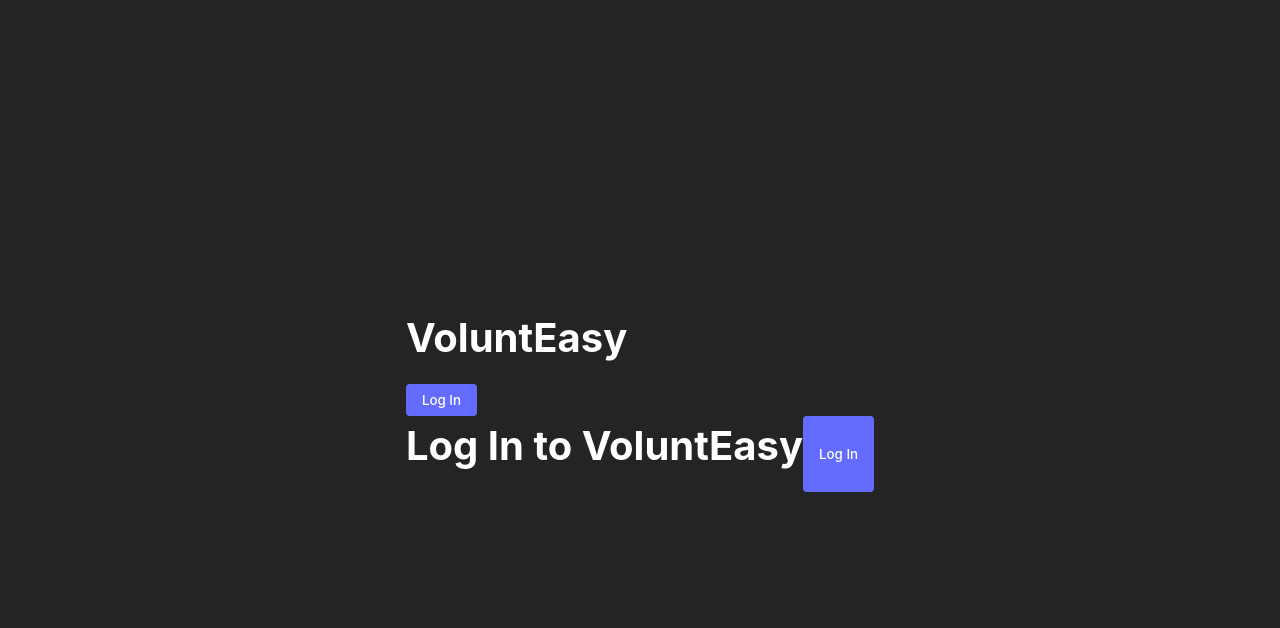
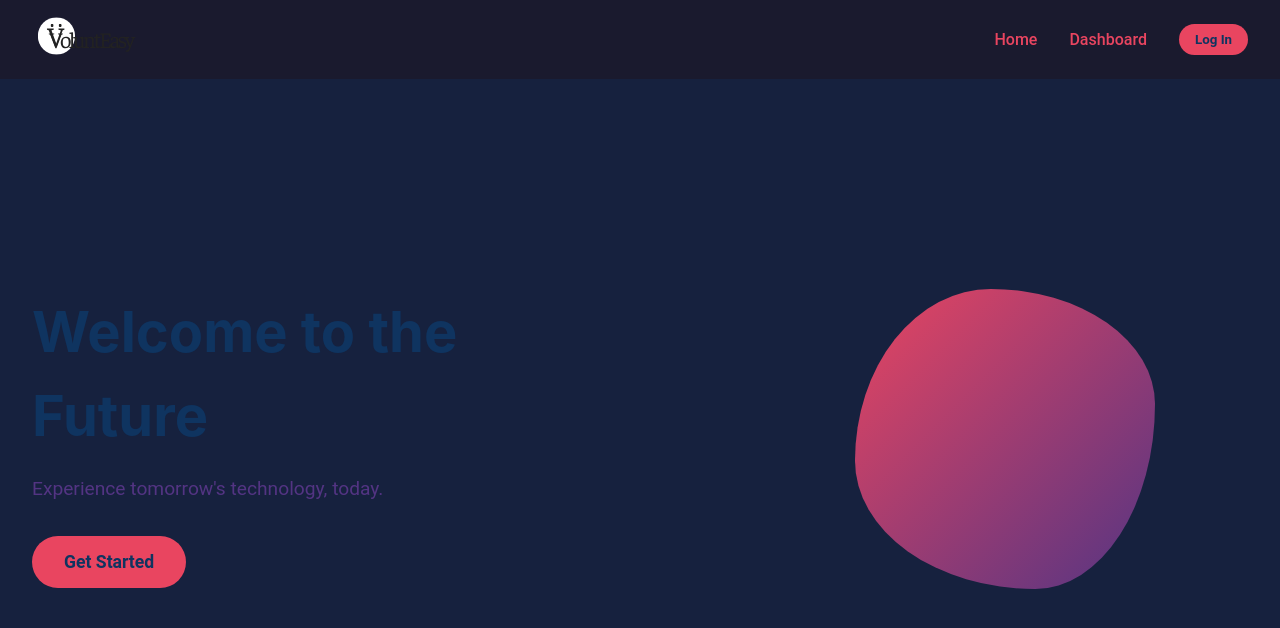
Before and after one commit to RonitPatell/VoluntEasy, a React (Vite) app: page /dashboard in a window 1280 px wide. Before the commit this address led to /login. Shown: the top 628 px of the page. Built offline with nearby package versions, Linux system fonts and the light colour scheme.

Commit message:
Front page

```diff
--- a/src/App.css
+++ b/src/App.css
@@ -1,43 +1,26 @@
-/* Reset and global styles */
-* {
-  margin: 0;
-  padding: 0;
-  box-sizing: border-box;
+:root {
+  --bg-dark: #1a1a2e;
+  --bg-light: #16213e;
+  --text-light: #e94560;
+  --text-dark: #0f3460;
+  --text-muted: #533483;
+  --accent-color: #e94560;
+  --accent-color-hover: #eb6b7f;
+  --accent-color-secondary: #533483;
 }
 
 body {
-  font-family: 'Arial', sans-serif;
-  font-size: 16px;
-  line-height: 1.5;
-  background-color: #f9f9f9;
-  color: #333;
   margin: 0;
   padding: 0;
+  font-family: 'Roboto', sans-serif;
+  background-color: var(--bg-light);
+  color: var(--text-light);
 }
 
-a {
-  text-decoration: none;
-  color: inherit;
+.app {
+  min-height: 100vh;
+  display: flex;
+  flex-direction: column;
 }
 
-ul, ol {
-  list-style: none;
-  padding: 0;
-  margin: 0;
-}
-
-button {
-  font-family: inherit;
-  font-size: inherit;
-  padding: 0.5rem 1rem;
-  border: none;
-  border-radius: 4px;
-  cursor: pointer;
-}
-
-/* Global container style */
-.container {
-  max-width: 1200px;
-  margin: 0 auto;
-  padding: 1rem;
-}
+/* Add any additional global styles here */
--- a/src/App.jsx
+++ b/src/App.jsx
@@ -1,49 +1,57 @@
-import React from "react";
-import { BrowserRouter as Router, Routes, Route } from "react-router-dom";
-import AuthButtons from "./components/AuthButtons";
-import ProtectedRoute from "./components/ProtectedRoute";
-import HomePage from "./pages/Home"; // Assuming this is your Home page
-import LoginPage from "./pages/Login"; // Assuming this is your Login page
+// import React from "react";
+// import { BrowserRouter as Router, Routes, Route } from "react-router-dom";
+// import AuthButtons from "./components/AuthButtons";
+// import ProtectedRoute from "./components/ProtectedRoute";
+// import HomePage from "./pages/Home"; // Assuming this is your Home page
+// import LoginPage from "./pages/Login"; // Assuming this is your Login page
+// import Navbar from "./components/Navbar";
 
-const Dashboard = () => (
-  <div>
-    <h1>Dashboard: Private Page</h1>
-    <p>Welcome to your private dashboard!</p>
-  </div>
-);
+// const Dashboard = () => (
+//   <div>
+//     <h1>Dashboard: Private Page</h1>
+//     <p>Welcome to your private dashboard!</p>
+//   </div>
+// );
 
-function App() {
+// function App() {
+//   return (
+//     <Router>
+//       <div>
+//         <Navbar />
+//         {/* Header */}
+//         <h1>VoluntEasy</h1>
+//         <AuthButtons />
+
+//         {/* Define Routes */}
+//         <Routes>
+//           {/* Public Home Page */}
+//           <Route path="/" element={<HomePage />} />
+
+//           {/* Public Login Page */}
+//           <Route path="/login" element={<LoginPage />} />
+
+//           {/* Private Dashboard Page */}
+//           <Route path="/dashboard" element={<ProtectedRoute component={Dashboard} />} />
+//         </Routes>
+//       </div>
+//     </Router>
+//   );
+// }
+
+// export default App;
+
+import React from 'react';
+import Navbar from './components/Navbar';
+import HeroSection from './components/HeroSection';
+import './App.css';
+
+const App = () => {
   return (
-    <Router>
-      <div>
-        {/* Header */}
-        <h1>VoluntEasy</h1>
-        <AuthButtons />
-
-        {/* Define Routes */}
-        <Routes>
-          {/* Public Home Page */}
-          <Route path="/" element={<HomePage />} />
-
-          {/* Public Login Page */}
-          <Route path="/login" element={<LoginPage />} />
-
-          {/* Private Dashboard Page */}
-          <Route path="/dashboard" element={<ProtectedRoute component={Dashboard} />} />
-        </Routes>
-      </div>
-    </Router>
+    <div className="app">
+      <Navbar />
+      <HeroSection />
+    </div>
   );
-}
+};
 
 export default App;
-
-
-// Tailwind Test
-// export default function App() {
-//   return (
-//     <div className="h-screen flex items-center justify-center bg-blue-500 text-white text-4xl">
-//       Tailwind is Working!
-//     </div>
-//   );
-// }
--- /dev/null
+++ b/src/components/HeroSection.css
@@ -0,0 +1,74 @@
+.hero-section {
+    display: flex;
+    justify-content: space-between;
+    align-items: center;
+    padding: 4rem 2rem;
+    background-color: var(--bg-light);
+    min-height: calc(100vh - 80px);
+  }
+
+  .hero-content {
+    max-width: 50%;
+  }
+
+  h1 {
+    font-size: 3.5rem;
+    color: var(--text-dark);
+    margin-bottom: 1rem;
+  }
+
+  p {
+    font-size: 1.2rem;
+    color: var(--text-muted);
+    margin-bottom: 2rem;
+  }
+
+  .cta-button {
+    background-color: var(--accent-color);
+    color: var(--text-dark);
+    border: none;
+    padding: 1rem 2rem;
+    border-radius: 30px;
+    font-size: 1.1rem;
+    font-weight: bold;
+    cursor: pointer;
+    transition: background-color 0.3s ease, transform 0.2s ease;
+  }
+
+  .cta-button:hover {
+    background-color: var(--accent-color-hover);
+    transform: translateY(-2px);
+  }
+
+  .hero-image {
+    position: relative;
+    width: 40%;
+    height: 400px;
+  }
+
+  .futuristic-shape {
+    position: absolute;
+    top: 50%;
+    left: 50%;
+    transform: translate(-50%, -50%);
+    width: 300px;
+    height: 300px;
+    background: linear-gradient(135deg, var(--accent-color), var(--accent-color-secondary));
+    border-radius: 30% 70% 70% 30% / 30% 30% 70% 70%;
+    animation: morphShape 10s infinite;
+  }
+
+  @keyframes morphShape {
+    0%, 100% {
+      border-radius: 30% 70% 70% 30% / 30% 30% 70% 70%;
+    }
+    25% {
+      border-radius: 58% 42% 75% 25% / 76% 46% 54% 24%;
+    }
+    50% {
+      border-radius: 50% 50% 33% 67% / 55% 27% 73% 45%;
+    }
+    75% {
+      border-radius: 33% 67% 58% 42% / 63% 68% 32% 37%;
+    }
+  }
--- /dev/null
+++ b/src/components/HeroSection.jsx
@@ -0,0 +1,19 @@
+import React from 'react';
+import './HeroSection.css';
+
+const HeroSection = () => {
+  return (
+    <div className="hero-section">
+      <div className="hero-content">
+        <h1>Welcome to the Future</h1>
+        <p>Experience tomorrow's technology, today.</p>
+        <button className="cta-button">Get Started</button>
+      </div>
+      <div className="hero-image">
+        <div className="futuristic-shape"></div>
+      </div>
+    </div>
+  );
+};
+
+export default HeroSection;
--- /dev/null
+++ b/src/components/Navbar.css
@@ -0,0 +1,44 @@
+.navbar {
+    display: flex;
+    justify-content: space-between;
+    align-items: center;
+    padding: 1rem 2rem;
+    background-color: var(--bg-dark);
+    box-shadow: 0 2px 10px rgba(0, 0, 0, 0.1);
+  }
+
+  .navbar-logo img {
+    height: 40px;
+  }
+
+  .navbar-links {
+    display: flex;
+    align-items: center;
+    gap: 2rem;
+  }
+
+  .nav-link {
+    color: var(--text-light);
+    text-decoration: none;
+    font-weight: 500;
+    transition: color 0.3s ease;
+  }
+
+  .nav-link:hover {
+    color: var(--accent-color);
+  }
+
+  .login-button {
+    background-color: var(--accent-color);
+    color: var(--text-dark);
+    border: none;
+    padding: 0.5rem 1rem;
+    border-radius: 20px;
+    font-weight: bold;
+    cursor: pointer;
+    transition: background-color 0.3s ease;
+  }
+
+  .login-button:hover {
+    background-color: var(--accent-color-hover);
+  }
--- /dev/null
+++ b/src/components/Navbar.jsx
@@ -0,0 +1,59 @@
+// src/components/Navbar.jsx
+// import React from "react";
+// import { Link } from "react-router-dom";
+// import "./Navbar.css"; // Import CSS for the Navbar
+
+// const Navbar = () => {
+//   return (
+//     <nav className="navbar">
+//       <div className="navbar-container">
+//       <Link to="/" className="navbar-logo">
+//           <img
+//             src="../public/logo.svg" // Path to your logo image
+//             alt="App Logo"
+//             className="navbar-logo-img"
+//           />
+//         </Link>
+//         <ul className="navbar-menu">
+//           <li className="navbar-item">
+//             <Link to="/" className="navbar-link">
+//               Home
+//             </Link>
+//           </li>
+//           <li className="navbar-item">
+//             <Link to="/login" className="navbar-link">
+//               Login
+//             </Link>
+//           </li>
+//           <li className="navbar-item">
+//             <Link to="/dashboard" className="navbar-link">
+//               Dashboard
+//             </Link>
+//           </li>
+//         </ul>
+//       </div>
+//     </nav>
+//   );
+// };
+
+// export default Navbar;
+
+import React from 'react';
+import './Navbar.css';
+
+const Navbar = () => {
+  return (
+    <nav className="navbar">
+      <div className="navbar-logo">
+        <img src="/logo.svg" alt="Company Logo" />
+      </div>
+      <div className="navbar-links">
+        <a href="/" className="nav-link">Home</a>
+        <a href="/dashboard" className="nav-link">Dashboard</a>
+        <button className="login-button">Log In</button>
+      </div>
+    </nav>
+  );
+};
+
+export default Navbar;
--- a/src/index.css
+++ b/src/index.css
@@ -6,7 +6,8 @@
 }
 
 html, body {
-  height: 100%;
+  height: 100%; /* Full height */
+  width: 100%;  /* Full width */
 }
 
 /* Root Styles */
@@ -29,22 +30,34 @@ html, body {
   --primary-color: #646cff;
   --primary-hover: #535bf2;
   --background-light: #ffffff;
-  --background-dark: #242424;
-  --text-light: #ffffff;
+  --background-dark: #e3e3e3;
+  --text-light: #000000;
   --text-dark: #000000;
 }
 
 /* Body Styling */
 body {
-  margin: 0;
   font-family: 'Inter', sans-serif;
   background-color: var(--background-dark);
   color: var(--text-light);
   display: flex;
-  justify-content: center;
-  align-items: center;
-  min-height: 100vh;
-  padding: 0 1rem;
+  flex-direction: column; /* Stack content vertically */
+  justify-content: flex-start; /* Content starts from top */
+  align-items: stretch; /* Fill the full width */
+  height: 100%; /* Full height */
+  width: 100%; /* Full width */
+}
+
+/* Container Class */
+.container {
+  width: 100%;
+  height: 100%;
+  max-width: 1200px; /* Optional max width */
+  margin: 0 auto; /* Center horizontally */
+  padding: 1rem;
+  display: flex;
+  flex-direction: column;
+  justify-content: space-between; /* Space out content vertically */
 }
 
 /* Links */
```
Also changed, not shown: public/Logo.svg (added).
